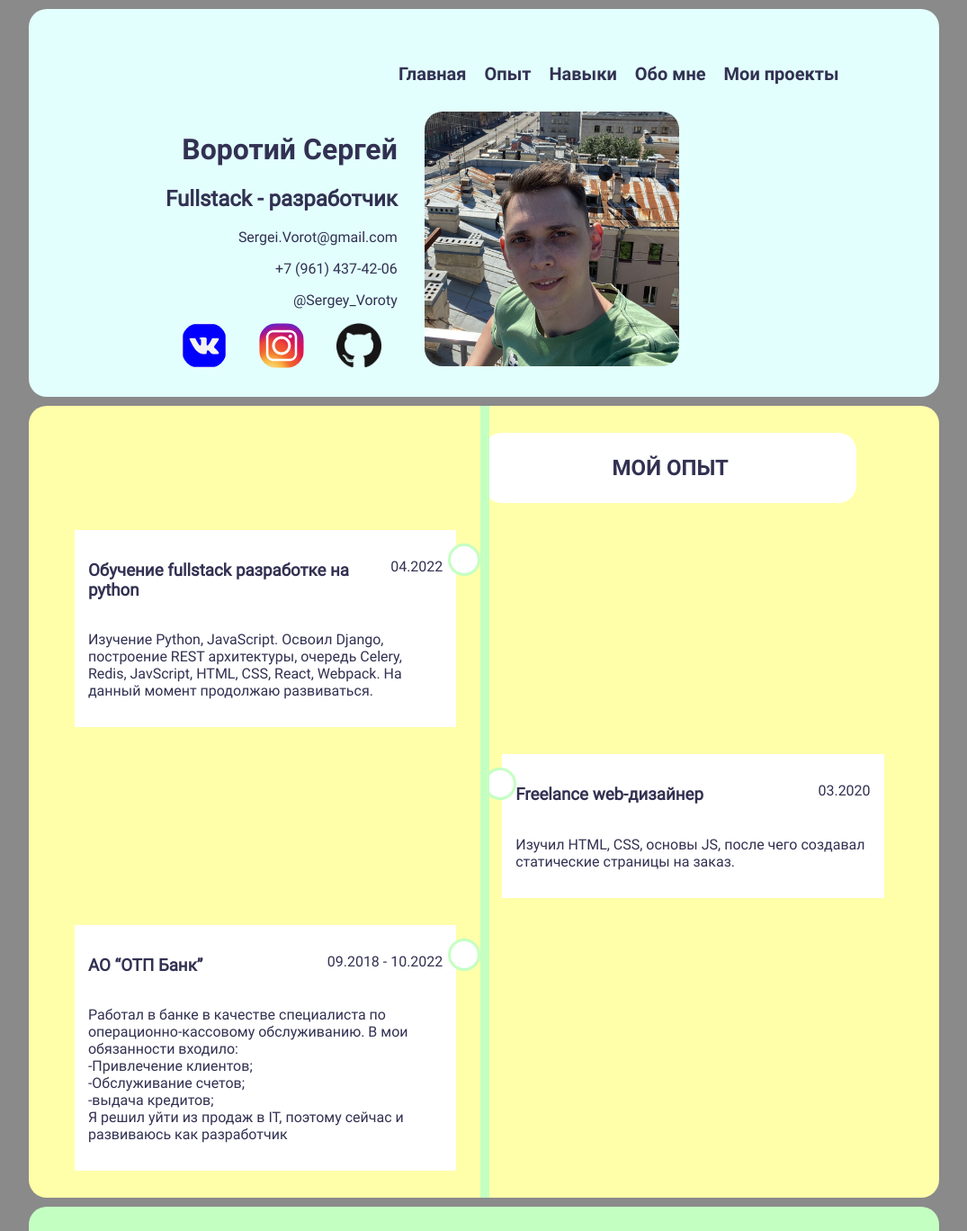
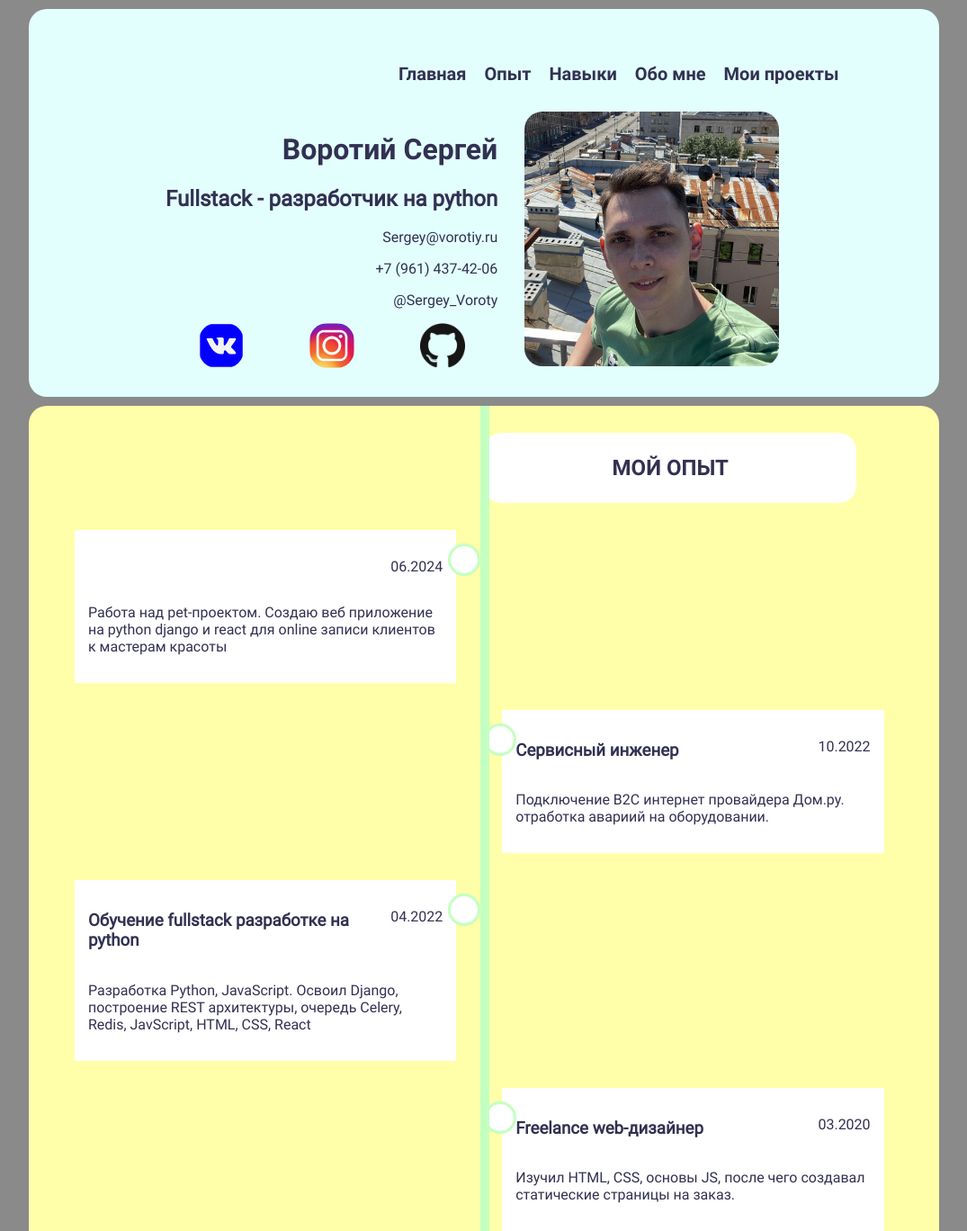
Before and after one commit to SergeyVorotiy/SergeyVorotiy, a plain HTML site: page index.html in a window 1280 px wide. Shown: the top 1368 px of the page at 90% size, without its empty margins (102-1177 px from the left). Drawn offline with Linux system fonts and the light colour scheme; files whose address does not match are found by name.

Commit message:
Update index.html

```diff
--- a/index.html
+++ b/index.html
@@ -31,8 +31,8 @@
             </div>
             <div class="info">
                 <h1 class="bold">Воротий Сергей</h1>
-                <h2>Fullstack - разработчик</h2>
-                <p class="mail">Sergei.Vorot@gmail.com</p>
+                <h2>Fullstack - разработчик на python</h2>
+                <p class="mail">Sergey@vorotiy.ru</p>
                 <p class="tel-num">+7 (961) 437-42-06</p>
                 <p class="telegram">@Sergey_Voroty</p>
                 <div class="social">
@@ -62,13 +62,26 @@
             </div>
             <div class="container left">
                 <div class="flexbox">
+                    <h3></h3>
+                    <p>06.2024</p>
+                </div>
+                <p>Работа над pet-проектом. Создаю веб приложение на python django и react для online записи клиентов к мастерам красоты</p>
+            </div>
+            <div class="container right">
+                <div class="flexbox">
+                    <h3>Сервисный инженер</h3>
+                    <p>10.2022</p>
+                </div>
+                <p>Подключение B2C интернет провайдера Дом.ру. отработка авариий на оборудовании.</p>
+            </div>
+            <div class="container left">
+                <div class="flexbox">
                     <h3>Обучение fullstack разработке на python</h3>
                     <p>04.2022</p>
                 </div>
-                <p>Изучение Python, JavaScript.
+                <p>Разработка Python, JavaScript.
                     Освоил Django, построение REST архитектуры, очередь Celery, Redis, JavScript, HTML, CSS,
-                    React, Webpack.
-                    На данный момент продолжаю развиваться.</p>
+                    React</p>
             </div>
             <div class="container right">
                 <div class="flexbox">
@@ -76,19 +89,6 @@
                     <p>03.2020</p>
                 </div>
                 <p>Изучил HTML, CSS, основы JS, после чего создавал статические страницы на заказ.</p>
-            </div>
-            <div class="container left">
-                <div class="flexbox">
-                    <h3>AO “ОТП Банк”</h3>
-                    <p>09.2018 - 10.2022</p>
-                </div>
-                <p>Работал в банке в качестве специалиста по операционно-кассовому обслуживанию.
-                    В мои обязанности входило:<br>
-                    -Привлечение клиентов;<br>
-                    -Обслуживание счетов;<br>
-                    -выдача кредитов;<br>
-                    Я решил уйти из продаж в IT, поэтому сейчас и развиваюсь как разработчик
-                </p>
             </div>
         </section>
         <section id="skills" class="data-card skills">
@@ -331,6 +331,10 @@
             </div>
                 <div class="grid-wrapper">
                     <div class="grid-item">
+                        <a href="https://github.com/SergeyVorotiy/TestTegramBot"><img src="img/bot.svg" alt="telegram-bot"></a>
+                        <h3>Telegram-бот для генерации изображений использующий API генеративных моделей Яндекс и Сбер</h3>
+                    </div>
+                    <div class="grid-item">
                         <a href="https://github.com/SergeyVorotiy/telegrammbot"><img src="img/bot.svg" alt="telegram-bot"></a>
                         <h3>Telegram-бот</h3>
                     </div>
```
